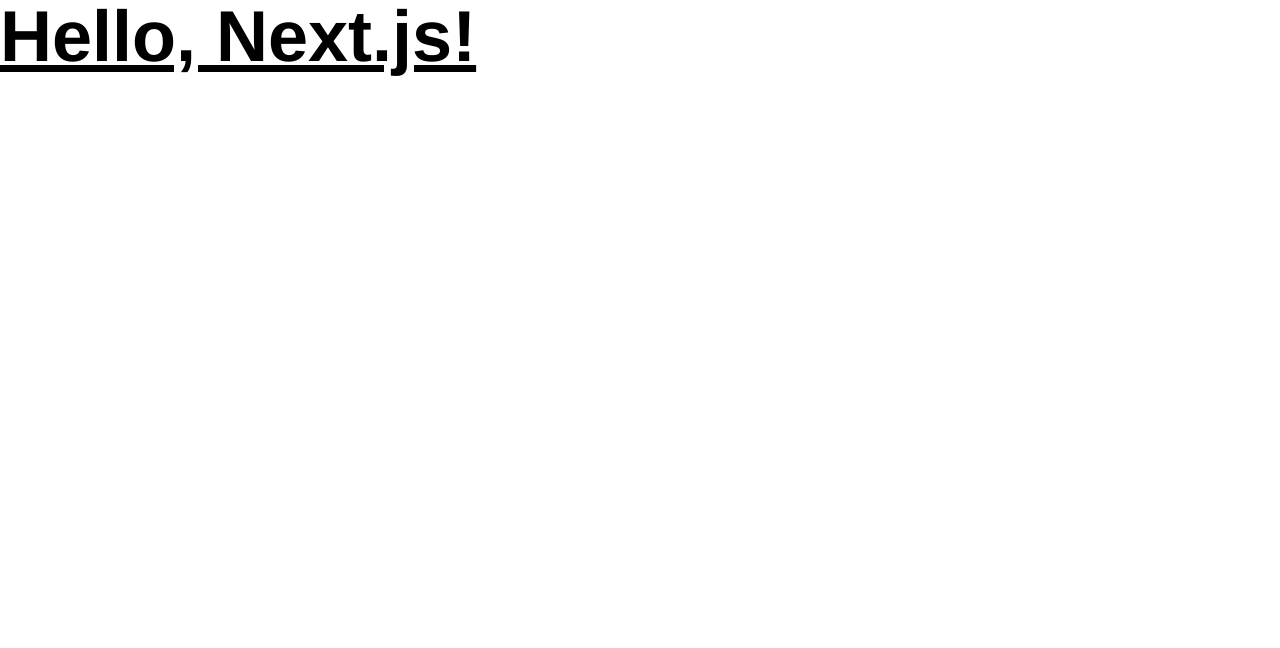
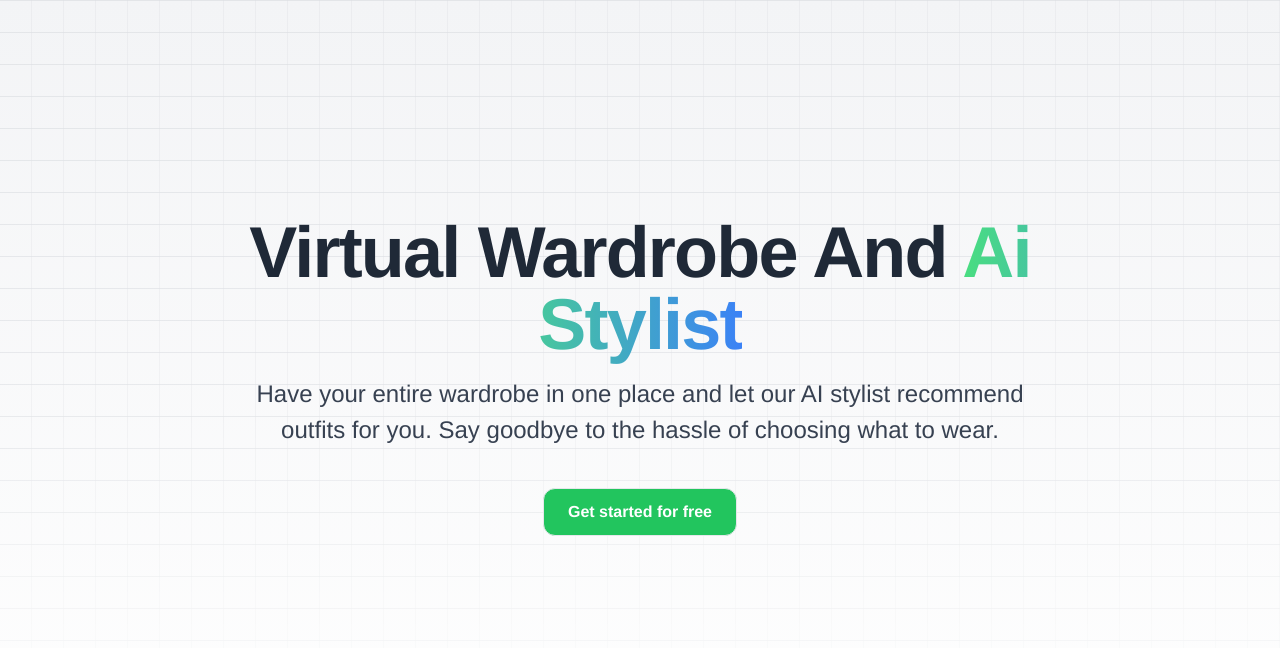
Before and after one commit to dawkaka/stylist_ai, a Next.js app: page / in a window 1280 px wide. Shown: the top 648 px of the page. Built offline with nearby package versions, Linux system fonts and the light colour scheme.

Commit message:
feat: meerr

```diff
--- a/pages/index.tsx
+++ b/pages/index.tsx
@@ -8,19 +8,33 @@
   return (
     <>
       <Head>
-        <title>Create Next App</title>
-        <meta name="description" content="Generated by create next app" />
+        <title>Virtual Wardrobe and Ai stylist</title>
+        <meta name="description" content="Have your entire wardrobe in one place and let ai stylist recommend outfits for you" />
         <meta name="viewport" content="width=device-width, initial-scale=1" />
         <link rel="icon" href="/favicon.ico" />
       </Head>
-      <main>
-        <div>
-          <h1 className="text-7xl font-bold underline">
-            Hello, Next.js!
-          </h1>
-
+      <header className="relative h-[100vh] flex flex-col justify-center overflow-hidden bg-gradient-to-b from-gray-100 to-white py-12 sm:py-16 lg:py-20 xl:py-24">
+        <div className="absolute inset-x-0 top-0 h-full rotate-180 text-gray-500/20 opacity-60 [mask-image:linear-gradient(to_bottom,transparent,white,white)]">
+          <svg className="absolute inset-0 h-full w-full" xmlns="http://www.w3.org/2000/svg"><defs>
+            <pattern id="grid-pattern" width="32" height="32" patternUnits="userSpaceOnUse" x="50%" y="100%" patternTransform="translate(0 -1)">
+              <path d="M0 32V.5H32" fill="none" stroke="currentColor"></path></pattern></defs><rect width="100%" height="100%" fill="url(#grid-pattern)"></rect>
+          </svg>
         </div>
-      </main>
+        <div className="relative mx-auto max-w-8xl px-4 sm:px-6 lg:px-8">
+          <div className="mx-auto max-w-8xl text-center lg:max-w-4xl">
+            <h1 className="text-4xl font-bold tracking-tight text-gray-800 sm:text-6xl xl:text-7xl">Virtual Wardrobe And <span className="text-transparent bg-clip-text bg-gradient-to-r from-green-400 to-blue-500">Ai Stylist</span></h1>
+            <h2 className="mt-4 text-lg font-normal leading-7 text-gray-700 sm:text-xl lg:mx-auto lg:max-w-3xl xl:text-2xl xl:leading-9"> Have your entire wardrobe in one place and let our AI stylist recommend outfits for you. Say goodbye to the hassle of choosing what to wear.</h2>
+          </div>
+          <div className="mt-8 flex flex-row sm:items-center justify-center lg:mt-10">
+            <a href="/#showcase" className="inline-flex h-12 items-center bg-green-500 text-white justify-center rounded-xl border  px-6 py-2.5 text-base font-semibold transition-all duration-200 hover:border-green-700"
+              role="button">Get started for free</a>
+          </div>
+          <div className="mx-auto mt-8 max-w-xs md:flex md:max-w-lg md:flex-col md:items-center md:justify-center md:space-y-4 lg:mt-12">
+            <div className="flex shrink-0 justify-center -space-x-3 overflow-hidden">
+            </div>
+          </div>
+        </div>
+      </header>
     </>
   )
 }
```
